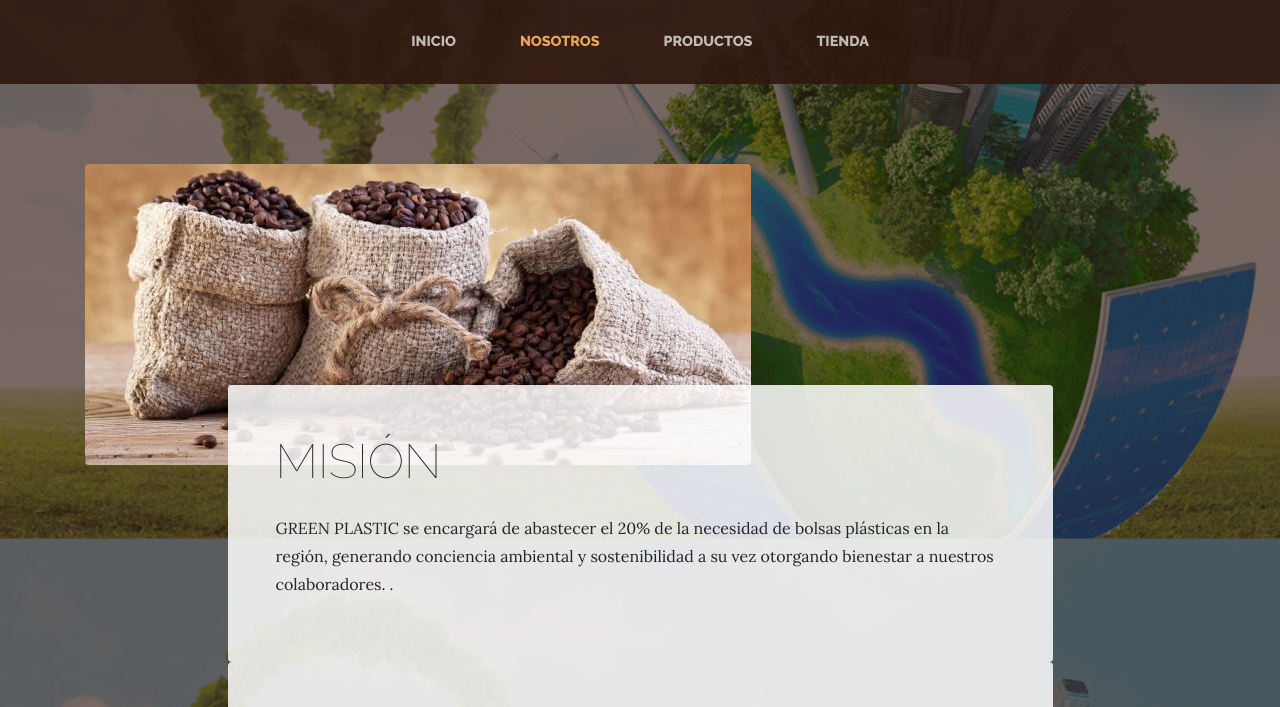
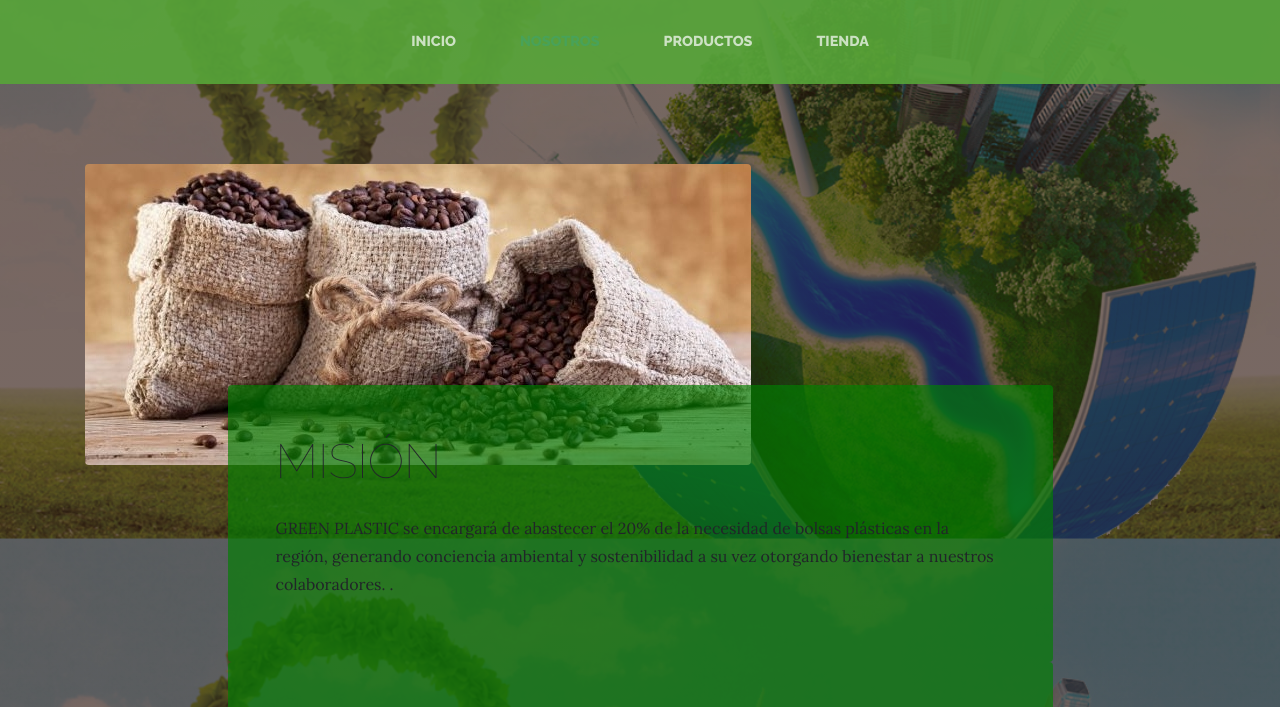
Before and after one commit to sarepforever/Green-Plastic, a website: page nosotros.html in a window 1280 px wide. Shown: the part 276-983 px from the top of the page. Drawn offline with Linux system fonts and the light colour scheme.

Commit message:
Update nosotros.html

```diff
--- a/nosotros.html
+++ b/nosotros.html
@@ -19,7 +19,7 @@
     <link href="https://fonts.googleapis.com/css?family=Lora:400,400i,700,700i" rel="stylesheet">
 
     <!-- Custom styles for this template -->
-    <link href="css/business-casual.min.css" rel="stylesheet">
+    <link href="css/business-casual.css" rel="stylesheet">
 
   </head>
 
```
